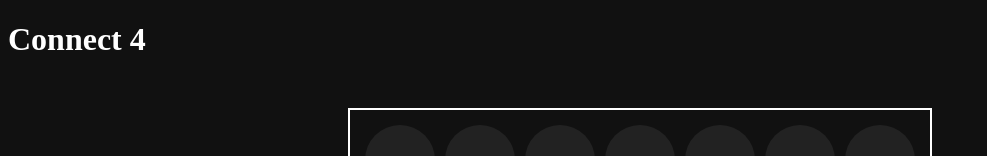
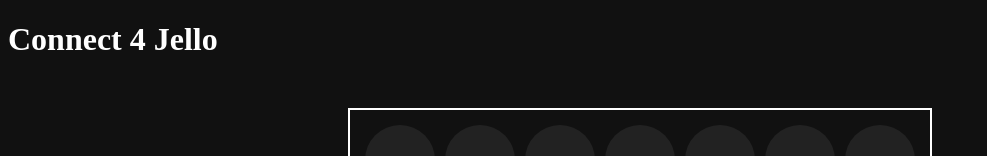
Before and after one commit to Jellooking/Connect-4-Glow, a plain HTML site: page index.html in a window 1280 px wide. Shown: the top 156 px of the page, without its empty margins (0-987 px from the left). Drawn offline with Linux system fonts and the light colour scheme.

Commit message:
title changed :>

```diff
--- a/index.html
+++ b/index.html
@@ -1,12 +1,12 @@
 <!DOCTYPE html>
 <html>
 <head>
-  <title>Connect 4</title>
+  <title>Connect 4 Jello</title>
   <link rel="stylesheet" href="style.css">
   <script defer src="game.js"></script>
 </head>
 <body>
-    <h1>Connect 4</h1>
+    <h1>Connect 4 Jello</h1>
     <div id="game">
       <div id="board"></div>
       <div id="message"></div>
```
